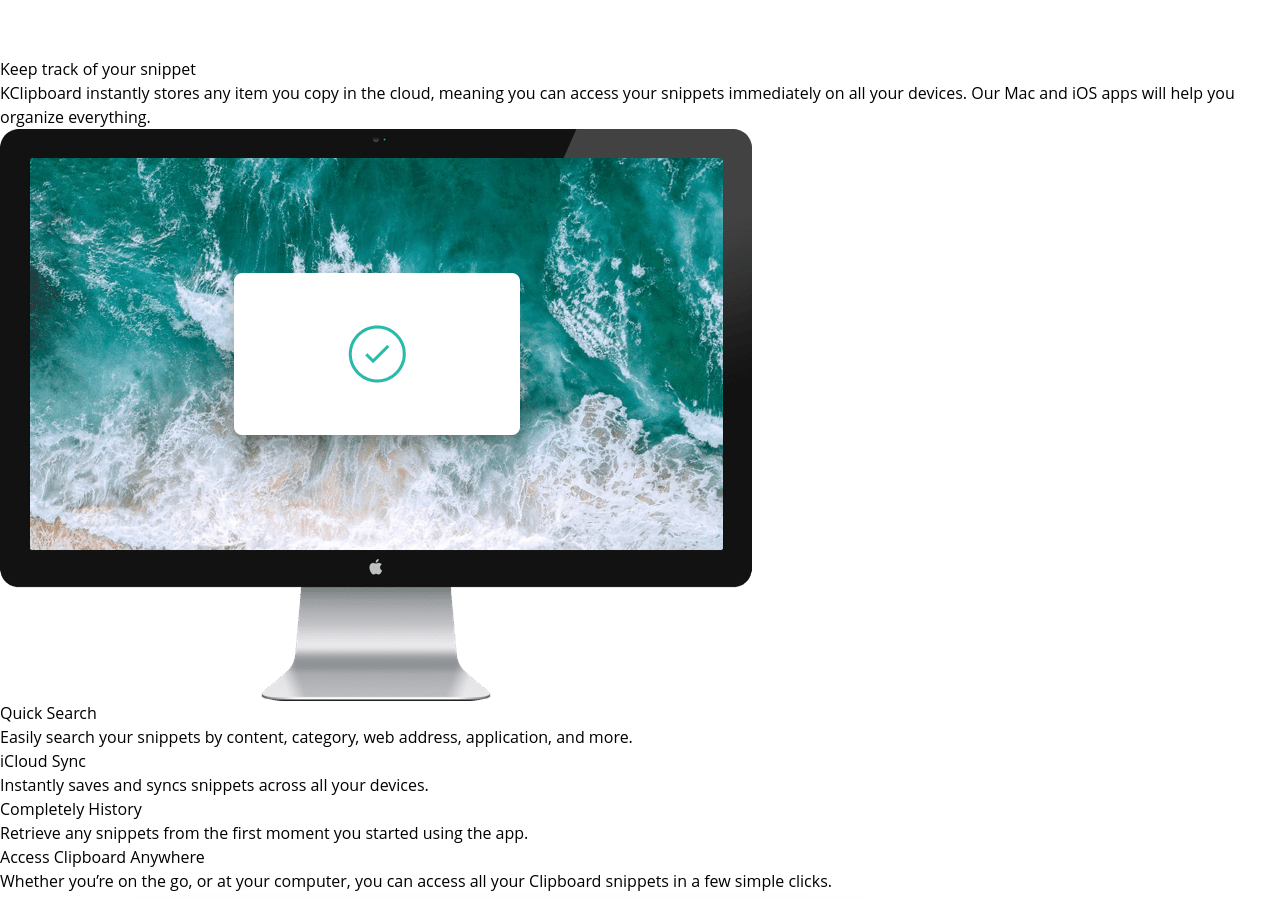
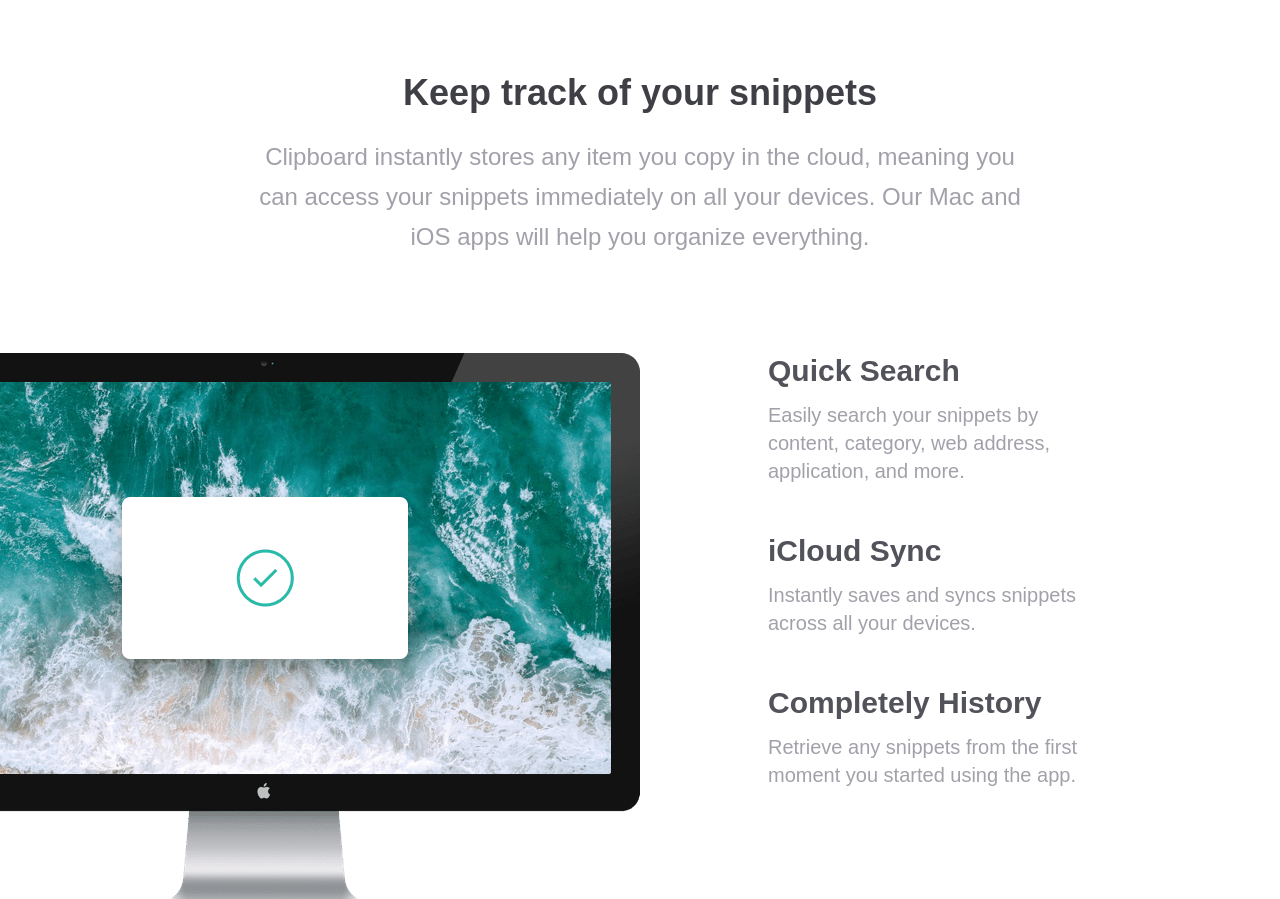
Before and after one commit to rahatulahsan/clipboard-tracking, a website: page index.html in a window 1280 px wide. Shown: the part 720-1619 px from the top of the page. Drawn offline with Linux system fonts and the light colour scheme; a web font is replaced by a local one.

Commit message:
Featured Section Completed

```diff
--- a/index.html
+++ b/index.html
@@ -14,51 +14,59 @@
  <!--Parent Container-->
   <div>
     <!--Header Section-->
-    <div class="flex flex-col items-center gap-12 py-40 px-10">
+    <div class="flex flex-col items-center gap-12 py-36 px-10">
         <div class="flex flex-col items-center gap-10">
             <img src="/assets/images/logo.svg" alt="clipboard-logo" srcset="" />
-            <h1 class="font-serif text-zinc-700 text-4xl font-semibold text-center mt-8 md:text-5xl">A history of everything you copy</h1>
-            <p class="font-serif text-zinc-400 text-2xl text-center md:mx-auto md:max-w-2xl">Clipboard allows you to track and organize everything you copy. Instantly access your clipboard on all your devices.</p>
+            <h1 class="heading-mbl md:text-5xl">A history of everything you copy</h1>
+            <p class="font-serif text-zinc-400 text-2xl text-center leading-10 md:mx-auto md:max-w-2xl">Clipboard allows you to track and organize everything you copy. Instantly access your clipboard on all your devices.</p>
         </div>
         <div class="flex flex-col gap-6 w-full md:flex-row justify-center">
-            <button class="bg-emerald-500 btn-mobile md:px-7 ">Download for IOS</button>
+            <button class="bg-clipboardcyan btn-mobile md:px-7 ">Download for IOS</button>
             <button class="bg-blue-500 btn-mobile md:px-7">Download for Mac</button>
         </div>
     </div>
     <!--Header Section End-->
 
+
+    <!--Featured Section Start-->
+    <div class="flex flex-col gap-24 px-10 mb-36">
         <!--Snippets Section Start-->
-    <div>
-        <h2>Keep track of your snippet</h2>
-        <p>KClipboard instantly stores any item you copy in the cloud, meaning you can access your snippets immediately on all your devices. Our Mac and iOS apps will help you organize everything.</p>
+        <div class="flex flex-col gap-6 items-center">
+            <h2 class="heading-mbl">Keep track of your snippets</h2>
+            <p class="font-serif text-zinc-400 text-2xl text-center leading-10 md:mx-auto md:max-w-3xl ">Clipboard instantly stores any item you copy in the cloud, meaning you can access your snippets immediately on all your devices. Our Mac and iOS apps will help you organize everything.</p>
         </div>
         <!--Snippets Section End-->
 
-    <!--Featured Section Start-->
-    <div>
-        <div>
-            <img src="/assets/images/image-computer.png" alt="computer-image" srcset=""/>
+        <div class="relative flex flex-col items-center gap-16 md:flex-row md:mb-16 lg:mb-32 xl:mb-48 ">
+
+            <div class="md:w-1/2">
+                <img class="md:absolute top-0 right-[50%]" src="/assets/images/image-computer.png" alt="computer-image" srcset=""/>
             </div>
-        <div>
+
+            <!-- Feature Items Start-->
+            <div class="flex flex-col gap-12 text-center md:w-1/2 md:pl-16 md:text-left xl:w-1/3">
                 <!--Feature-1-->
-            <div>
-                <h3>Quick Search</h3>
-                <p>Easily search your snippets by content, category, web address, application, and more.</p>
+                <div class="flex flex-col gap-3">
+                    <h3 class="subheading-mbl md:text-left">Quick Search</h3>
+                    <p class="font-serif text-zinc-400 text-xl">Easily search your snippets by content, category, web address, application, and more.</p>
                 </div>
                 <!--Feature-2-->
-            <div>
-                <h3>iCloud Sync</h3>
-                <p>Instantly saves and syncs snippets across all your devices.</p>
+                <div class="flex flex-col gap-3">
+                    <h3 class="subheading-mbl md:text-left">iCloud Sync</h3>
+                    <p class="font-serif text-zinc-400 text-xl">Instantly saves and syncs snippets across all your devices.</p>
                 </div>
                 <!--Feature-3-->
-            <div>
-                <h3>Completely History</h3>
-                <p>Retrieve any snippets from the first moment you started using the app.</p>
+                <div class="flex flex-col gap-3">
+                    <h3 class="subheading-mbl md:text-left">Completely History</h3>
+                    <p class="font-serif text-zinc-400 text-xl">Retrieve any snippets from the first moment you started using the app.</p>
                 </div>
 
             </div>
+            <!-- Feature Items End-->
          </div>
-    <!--Featured Section Start-->
+
+    </div>
+    <!--Featured Section End-->
 
     <!--Access Section start-->
     <div>
--- a/src/input.css
+++ b/src/input.css
@@ -7,6 +7,12 @@
 
     .btn-mobile{
         @apply text-xl text-white font-serif py-4 rounded-full shadow-lg hover:opacity-75;
+    }
+    .heading-mbl{
+       @apply font-serif text-zinc-700 text-4xl font-semibold text-center mt-8;
+    }
+    .subheading-mbl{
+        @apply font-serif text-zinc-600 text-3xl font-semibold text-center;
     }
 }
 
--- a/tailwind.config.js
+++ b/tailwind.config.js
@@ -9,7 +9,11 @@ module.exports = {
       sans: ['Open Sans', 'sans-serif'],
       serif: ['Bai Jamjuree', 'sans-serif']
     },
-    extend: {},
+    extend: {
+      colors:{
+        clipboardcyan: '#26bba4'
+      }
+    },
   },
   plugins: [],
 }
```
Also changed, not shown: dist/output.css. Lines whose indentation alone changed are shown as unchanged.
